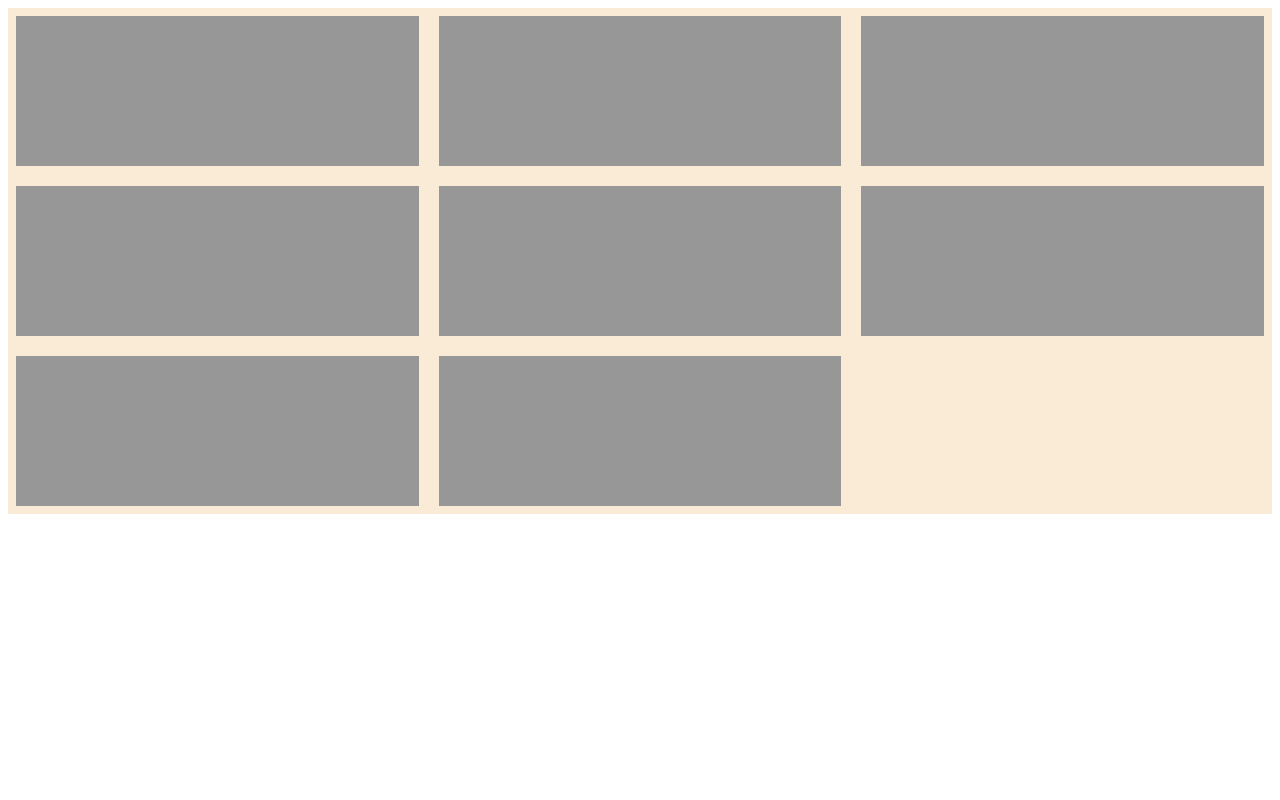
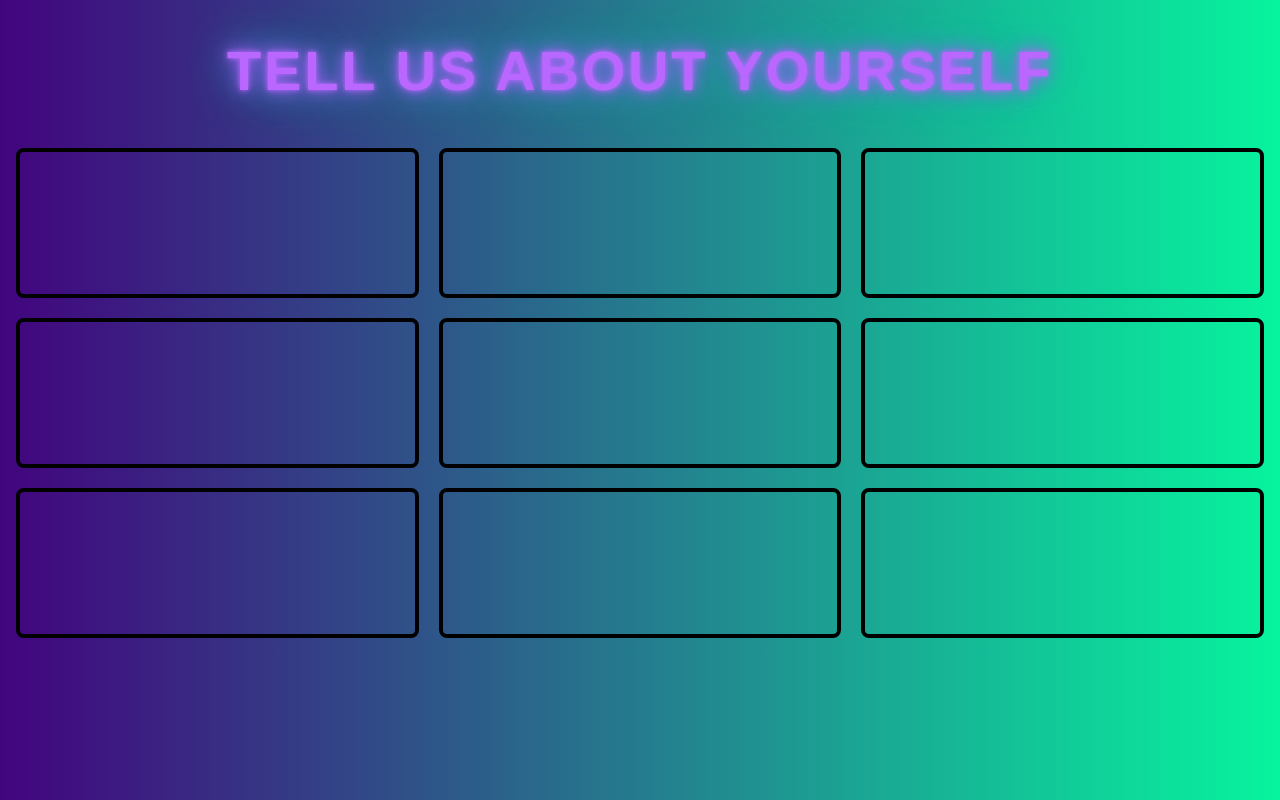
Before and after one commit to SIG-WebDev-Fall-2026/ACM_Practice_React_Template, a React (Vite) app: page / in a window 1280 px wide. Built offline with nearby package versions, Linux system fonts and the light colour scheme.

Commit message:
Third draft

```diff
--- a/src/App.css
+++ b/src/App.css
@@ -3,6 +3,21 @@
     grid-template-columns: repeat(3, 1fr);
     grid-auto-rows: 150px;
     gap: 20px;
-    background-color: antiquewhite;
+    /* background-color: antiquewhite; */
     padding: 0.5em;
 }
+
+.title {
+    text-align: center;
+    font-size: 3.5rem;
+    font-family: 'Orbitron', 'Audiowide', sans-serif;
+    font-weight: 700;
+    letter-spacing: 0.05em;
+    text-transform: uppercase;
+    color: #b967ff;
+    text-shadow:
+        0 0 5px #b967ff,
+        0 0 15px #b967ff,
+        0 0 30px #7b2ff7,
+        0 0 45px #05ffa1;
+}
--- a/src/App.jsx
+++ b/src/App.jsx
@@ -12,10 +12,12 @@ import Person5 from './Person_5/Component.jsx'
 import Person6 from './Person_6/Component.jsx'
 import Person7 from './Person_7/Component.jsx'
 import Person8 from './Person_8/Component.jsx'
+import Person9 from './Person_9/Component.jsx'
 
 function App() {
   return (
     <>
+      <h1 className='title'>Tell us about yourself</h1>
       <div className='grid-container'>
         <Container>
           <Person1/>
@@ -41,6 +43,9 @@ function App() {
         <Container>
           <Person8/>
         </Container>
+        <Container>
+          <Person9/>
+        </Container>
       </div>
     </>
   )
--- a/src/Container.css
+++ b/src/Container.css
@@ -1,4 +1,5 @@
 .Container {
-    background-color: rgb(151, 151, 151);
-    padding: 0.5em
+    padding: 0.5em;
+    border-radius: 0.5em;
+    border: 0.25em solid black;
 }
--- /dev/null
+++ b/src/Person_9/Component.jsx
@@ -0,0 +1,11 @@
+import "./Component.css"
+
+function Person9(){
+    return(
+        <>
+
+        </>
+    )
+}
+
+export default Person9;
--- /dev/null
+++ b/src/index.css
@@ -0,0 +1,4 @@
+body {
+    background-color: #1E1E1E; /* Changes the background to a dark gray */
+    background-image: linear-gradient(to right,#42047e, #07f49e);
+}
--- a/src/main.jsx
+++ b/src/main.jsx
@@ -1,6 +1,7 @@
 import { StrictMode } from 'react'
 import { createRoot } from 'react-dom/client'
 import App from './App.jsx'
+import './index.css'
 
 createRoot(document.getElementById('root')).render(
   <StrictMode>
```
Also changed, not shown: src/Person_9/Component.css (added).
